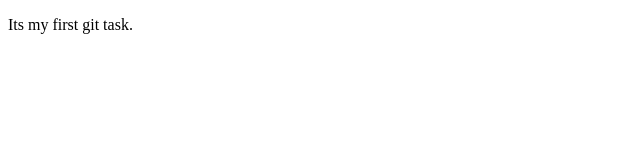
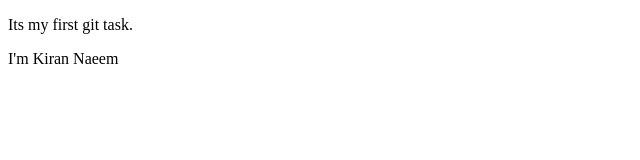
Before and after one commit to Kirannaeem/my-first-project, a plain HTML site: page index.html in a window 1280 px wide. Shown: the full height of the page, 0-640 px from the left. Drawn offline with Linux system fonts and the light colour scheme.

Commit message:
Update index.html

```diff
--- a/index.html
+++ b/index.html
@@ -7,5 +7,7 @@
 </head>
 <body>
     <p>Its my first git task.</p>
+
+    <p> I'm Kiran Naeem </p>
 </body>
 </html>
```
